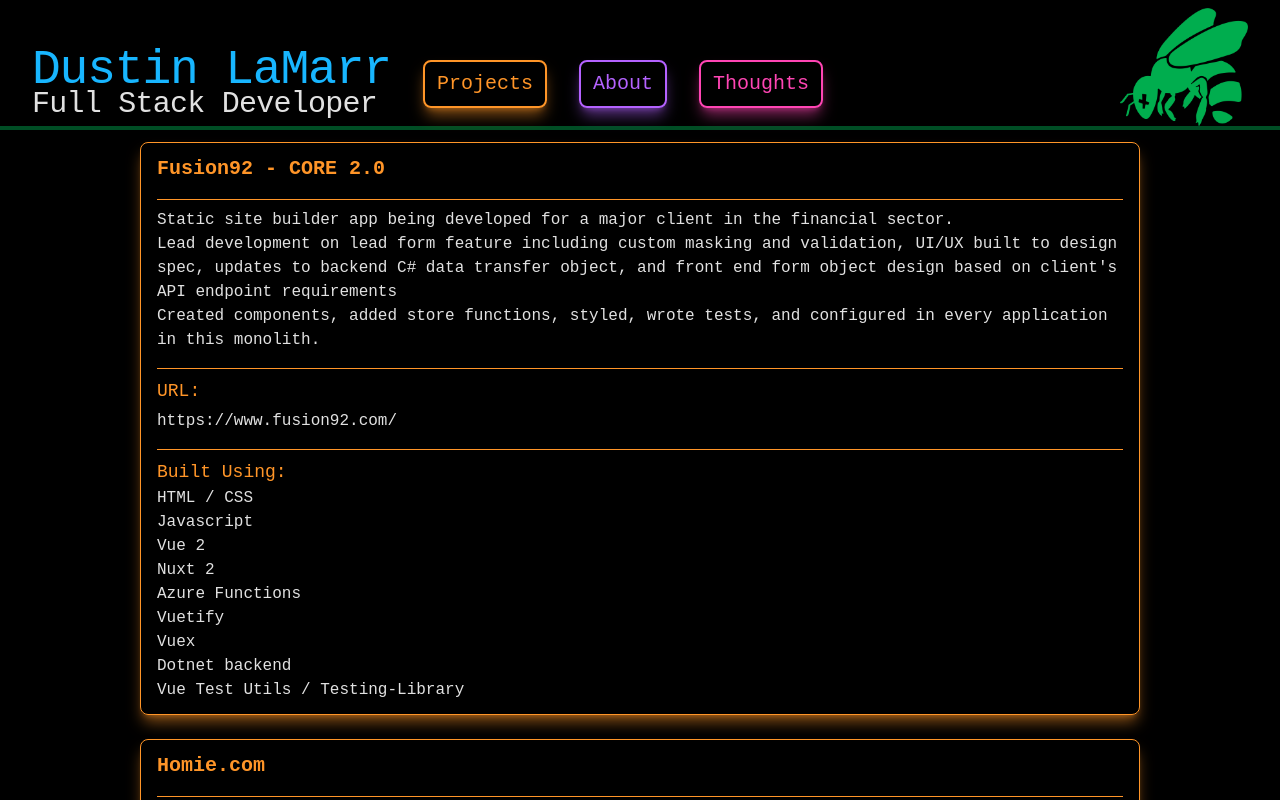
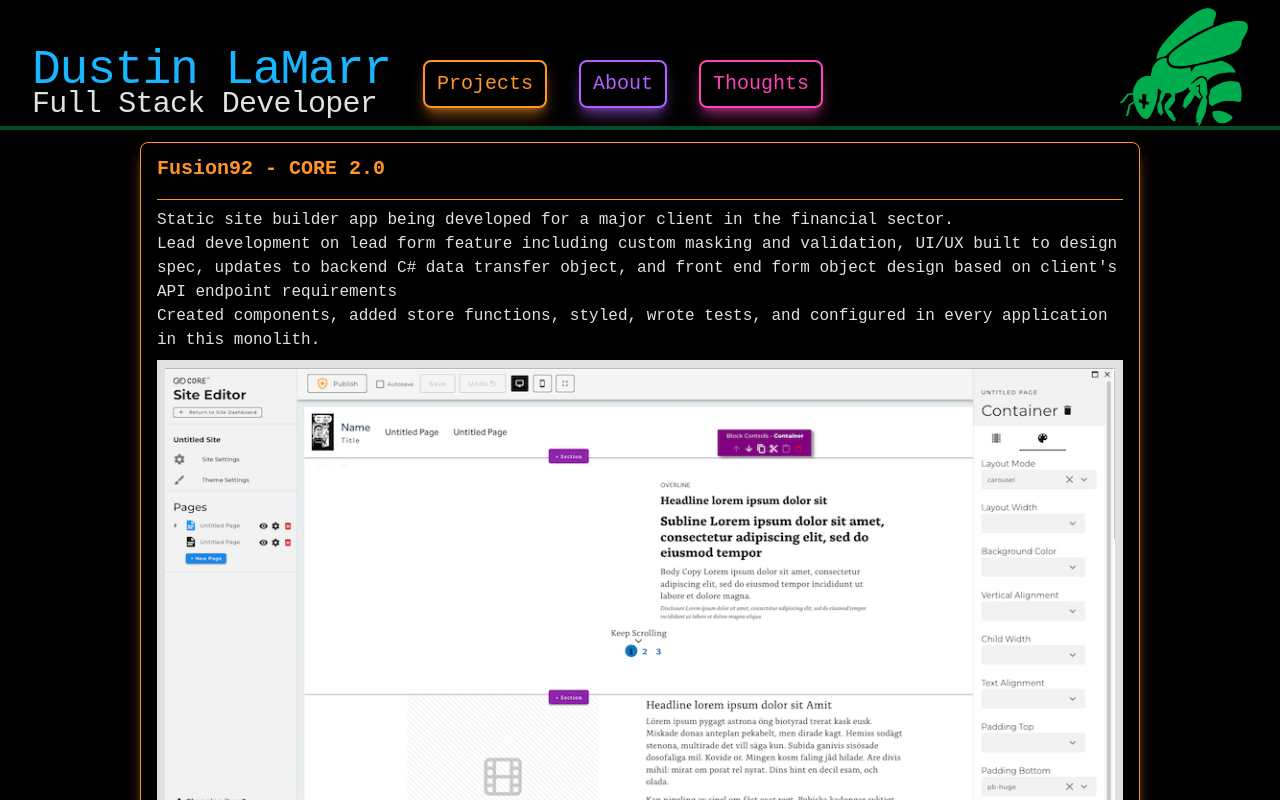
Before and after one commit to dustin-lamarr/vue-portfolio, a Nuxt app: page /projects in a window 1280 px wide. Shown: the top 800 px of the page. Built offline with nearby package versions, Linux system fonts and the light colour scheme.

Commit message:
Added Core img and some margin above project image

```diff
--- a/json/projects.json
+++ b/json/projects.json
@@ -1,6 +1,6 @@
 [
   {
-    "img": "",
+    "img": "core_builder.png",
     "key": "fusion",
     "category": "project",
     "type": "professional",
--- a/pages/projects/index.vue
+++ b/pages/projects/index.vue
@@ -24,7 +24,7 @@
           </li>
         </ul>
         <NuxtLink :to="url" v-if="img">
-          <div class="bg-white p-2 max-w-fit">
+          <div class="bg-white p-2 max-w-fit mt-2">
             <img :src="`/img/${img}`" :alt="alt" />
           </div>
         </NuxtLink>
```
Also changed, not shown: public/img/core_builder.png (added).
